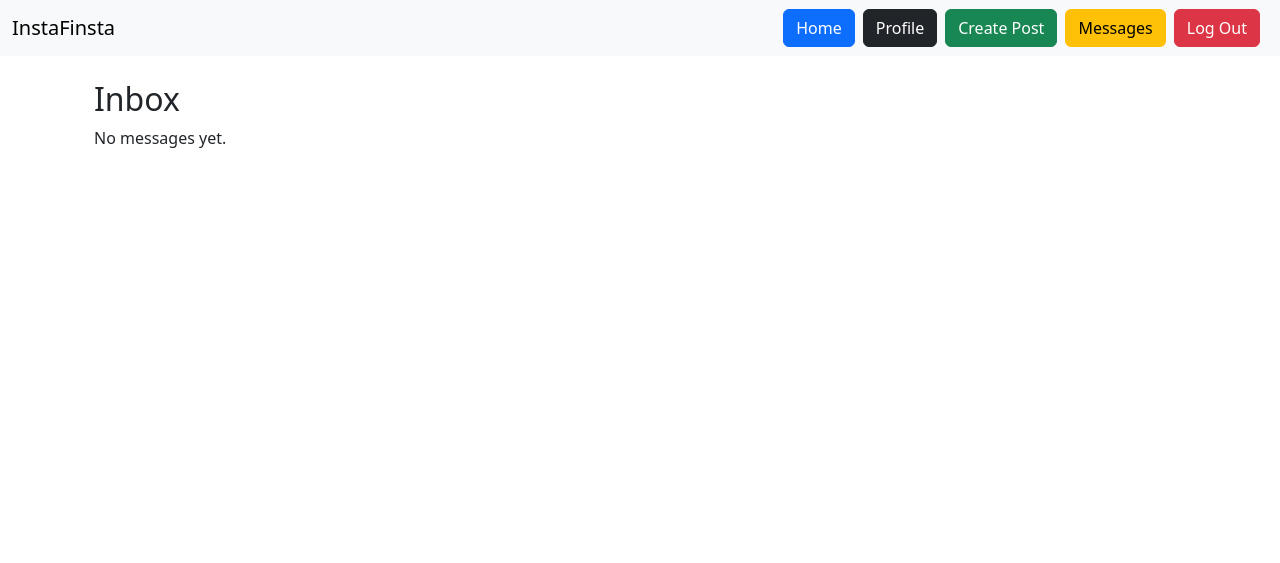
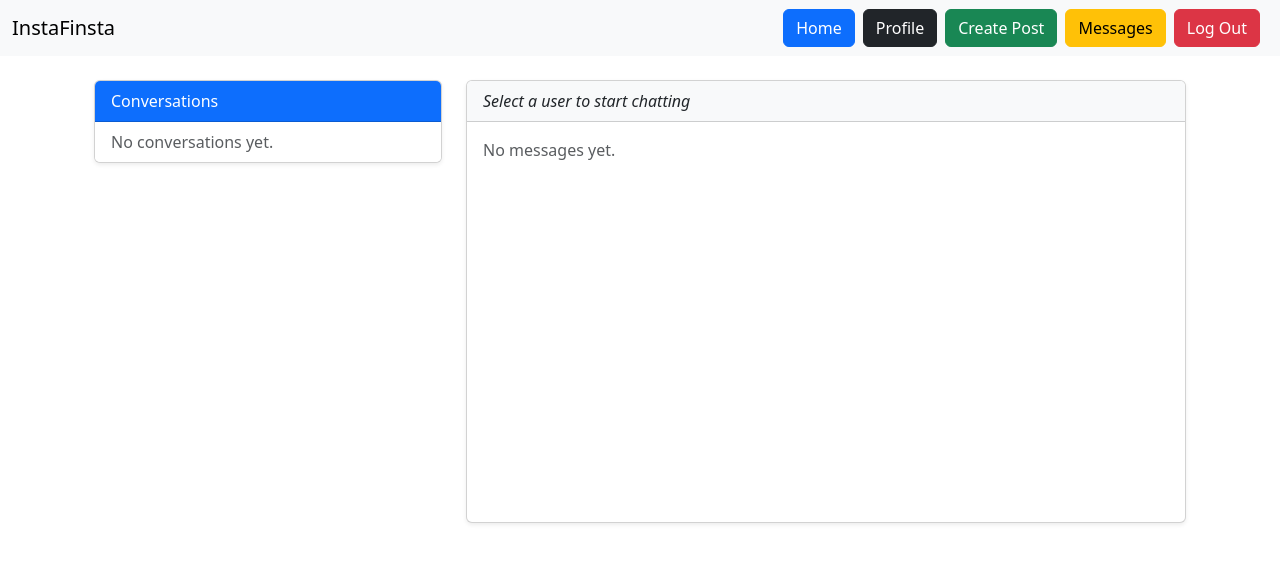
Before and after one commit to 1155-boni/network, a Django app: page /messages/ in a window 1280 px wide. Shown: the top 563 px of the page. Run offline with Django 5.2, Linux system fonts and the light colour scheme; the visitor is signed in with stand-in values (Sample User, id 1); data comes from the database, SQL or seed files in the repository; some libraries are stand-ins or nearby versions.

Commit message:
update inbo

```diff
--- a/instafinsta/templates/messages/inbox.html
+++ b/instafinsta/templates/messages/inbox.html
@@ -1,20 +1,76 @@
 {% extends "base.html" %}
+{% load static %}
 
 {% block content %}
 <div class="container mt-4">
-    <h2>Inbox</h2>
-    {% if threads %}
-        <ul class="list-group">
-            {% for thread in threads %}
-                <li class="list-group-item">
-                    <a href="{% url 'thread_detail' thread.id %}">
-                        {{ thread }}
+    <div class="row">
+        <!-- Left column: list of conversations -->
+        <div class="col-md-4">
+            <div class="card shadow-sm">
+                <div class="card-header bg-primary text-white">
+                    Conversations
+                </div>
+                <ul class="list-group list-group-flush">
+                    {% for user in users %}
+                        {% if user != request.user %}
+                        <li class="list-group-item {% if receiver and receiver.id == user.id %}active{% endif %}">
+                            <a href="{% url 'messages_with' user.id %}" class="text-decoration-none {% if receiver and receiver.id == user.id %}text-white{% else %}text-dark{% endif %}">
+                                {{ user.username }}
                             </a>
                         </li>
+                        {% endif %}
                     {% endfor %}
+                    {% if not users %}
+                        <li class="list-group-item text-muted">No conversations yet.</li>
+                    {% endif %}
                 </ul>
+            </div>
+        </div>
+
+        <!-- Right column: chat window -->
+        <div class="col-md-8">
+            <div class="card shadow-sm">
+                <div class="card-header bg-light">
+                    {% if receiver %}
+                        Chat with <strong>{{ receiver.username }}</strong>
                     {% else %}
-        <p>No messages yet.</p>
+                        <em>Select a user to start chatting</em>
                     {% endif %}
                 </div>
+
+                <div class="card-body" style="height: 400px; overflow-y: auto;">
+                    {% if messages %}
+                        {% for message in messages %}
+                            <div class="mb-3 {% if message.sender == request.user %}text-end{% endif %}">
+                                <div class="p-2 rounded
+                                    {% if message.sender == request.user %}
+                                        bg-primary text-white
+                                    {% else %}
+                                        bg-light
+                                    {% endif %}
+                                    d-inline-block">
+                                    <strong>{{ message.sender.username }}:</strong> {{ message.content }}
+                                    <br>
+                                    <small class="text-muted">{{ message.timestamp|date:"M d, H:i" }}</small>
+                                </div>
+                            </div>
+                        {% endfor %}
+                    {% else %}
+                        <p class="text-muted">No messages yet.</p>
+                    {% endif %}
+                </div>
+
+                {% if receiver %}
+                <div class="card-footer">
+                    <form method="post">
+                        {% csrf_token %}
+                        {{ form.content }}
+                        <button type="submit" class="btn btn-primary btn-sm mt-2">Send</button>
+                    </form>
+                </div>
+                {% endif %}
+            </div>
+        </div>
+    </div>
+</div>
 {% endblock %}
--- a/instafinsta/urls.py
+++ b/instafinsta/urls.py
@@ -12,7 +12,7 @@ urlpatterns = [
     path('feed/', feed, name='feed'),
     path('profile/edit/', edit_profile, name='edit_profile'),
     path('profile/remove-pic/', remove_profile_pic, name='remove_profile_pic'),
-    path('messages/', inbox, name='inbox')
-
+    path('messages/', inbox, name='inbox'),
+    path("messages/<int:user_id>/", views.messages_with, name="messages_with"),
 
 ]
--- a/instafinsta/views.py
+++ b/instafinsta/views.py
@@ -177,3 +177,7 @@ def remove_profile_pic(request):
     if profile.profile_pic:
         profile.profile_pic.delete(save=True)  # deletes file + clears DB field
     return redirect('profile')
+
+def messages_with(request, user_id):
+    other_user = get_object_or_404(User, id=user_id)
+    return render(request, "messages/thread.html", {"other_user": other_user})
```
Lines whose indentation alone changed are shown as unchanged.
